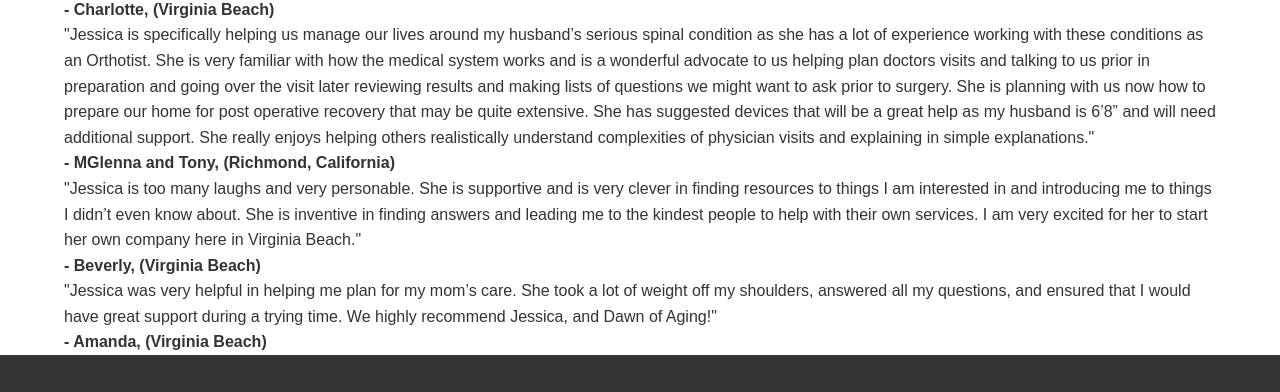
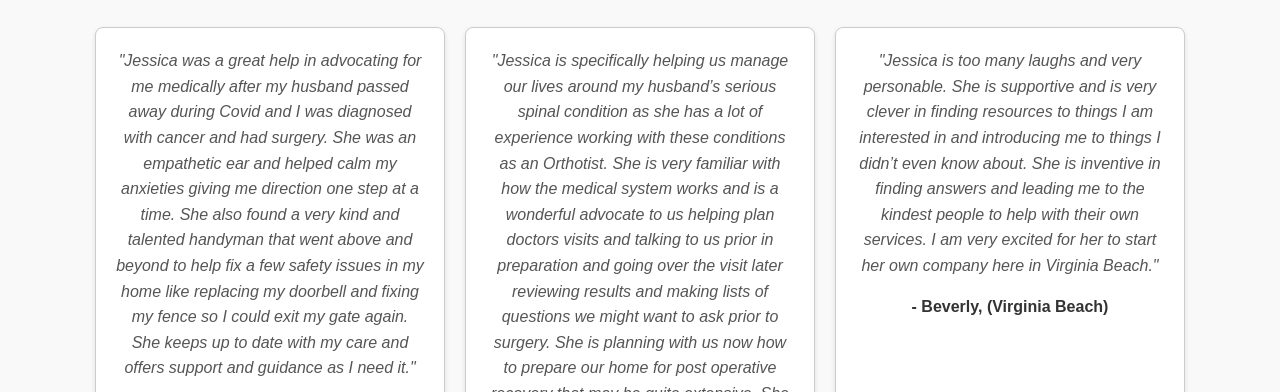
Before and after one commit to ShawnCart3r/jessica-death, a plain HTML site: page testimonials.html in a window 1280 px wide. Shown: the part 234-626 px from the top of the page. Drawn offline with Linux system fonts and the light colour scheme.

Commit message:
Update style.css

```diff
--- a/style.css
+++ b/style.css
@@ -346,3 +346,57 @@ footer a {
   line-height: 1.6;
   color: #333;
 }
+
+.testimonials-section {
+  padding: 80px 20px;
+  background-color: #f9f9f9;
+  text-align: center;
+}
+
+.testimonials-section h2 {
+  font-size: 32px;
+  margin-bottom: 40px;
+  color: #333;
+}
+
+.testimonial-grid {
+  display: flex;
+  flex-wrap: wrap;
+  gap: 20px;
+  justify-content: center;
+}
+
+.testimonial-card {
+  background-color: #fff;
+  border: 1px solid #ccc;
+  border-radius: 8px;
+  padding: 20px;
+  max-width: 350px;
+  flex: 1 1 300px;
+  box-shadow: 0 2px 5px rgba(0,0,0,0.1);
+}
+
+.testimonial-card p {
+  font-style: italic;
+  color: #555;
+  margin-bottom: 15px;
+}
+
+.testimonial-card h4 {
+  font-size: 16px;
+  color: #333;
+  margin: 0;
+}
+
+/* Responsive Adjustments */
+@media (max-width: 768px) {
+  .testimonial-grid {
+    flex-direction: column;
+    align-items: center;
+  }
+
+  .testimonial-card {
+    width: 100%;
+    max-width: 100%;
+  }
+}
```
